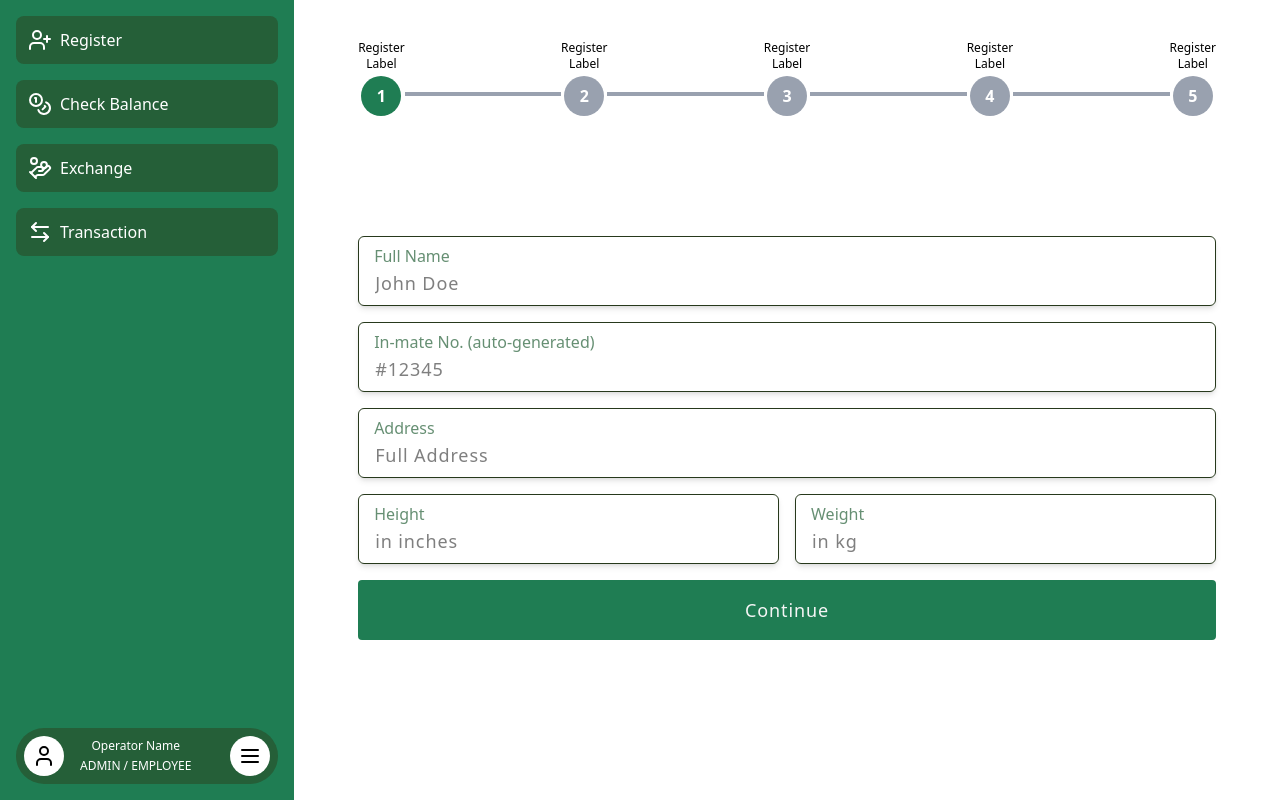
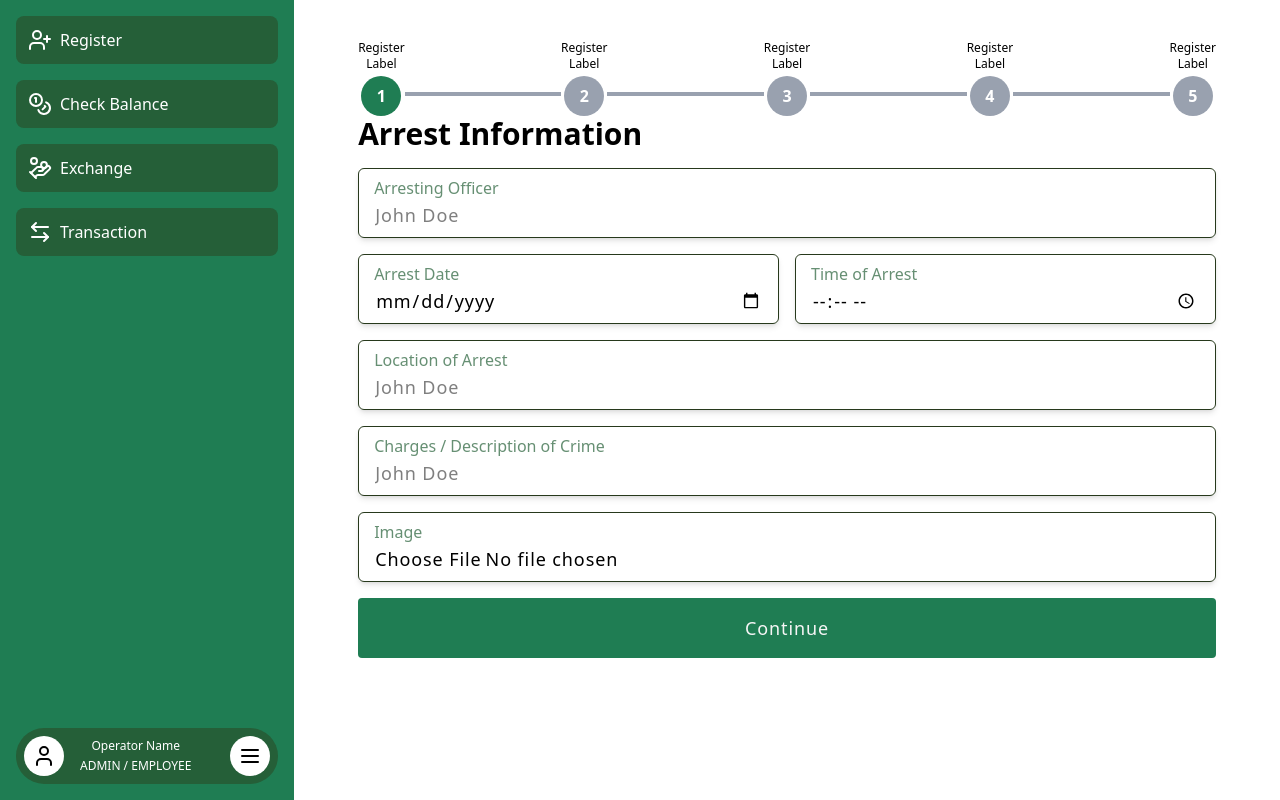
Before and after one commit to Lolillya/PrisonCoin-digital-currency, a React (Vite) app in the folder client/: page /admin/dashboard/register in a window 1280 px wide. Built offline with nearby package versions, Linux system fonts and the light colour scheme.

Commit message:
added react query for state management and register page step 2

```diff
--- a/client/package.json
+++ b/client/package.json
@@ -11,6 +11,7 @@
   },
   "dependencies": {
     "@tailwindcss/vite": "^4.1.7",
+    "@tanstack/react-query": "^5.80.2",
     "react": "^19.1.0",
     "react-dom": "^19.1.0",
     "react-router-dom": "^7.6.0",
@@ -18,6 +19,7 @@
   },
   "devDependencies": {
     "@eslint/js": "^9.25.0",
+    "@tanstack/eslint-plugin-query": "^5.78.0",
     "@types/node": "^22.15.21",
     "@types/react": "^19.1.2",
     "@types/react-dom": "^19.1.2",
--- a/client/src/components/ui/button.tsx
+++ b/client/src/components/ui/button.tsx
@@ -2,11 +2,17 @@ import type { ReactNode } from "react";
 
 type ButtonProps = {
   children: ReactNode;
+  type?: "button" | "submit" | "reset";
+  disabled?: boolean;
 };
 
-export const Button = ({ children }: ButtonProps) => {
+export const Button = ({ children, type = "button", disabled = false }: ButtonProps) => {
   return (
-    <button className="bg-primary text-text p-4 text-lg tracking-wider rounded w-full cursor-pointer hover:bg-secondary transition-colors duration-200 ">
+    <button
+      type={type}
+      className="bg-primary text-text p-4 text-lg tracking-wider rounded w-full cursor-pointer hover:bg-secondary transition-colors duration-200"
+      disabled={disabled}
+    >
       {children}
     </button>
   );
--- /dev/null
+++ b/client/src/hooks/register-page/register-page-steps.query.ts
@@ -0,0 +1,45 @@
+import { useQuery, useMutation, useQueryClient } from "@tanstack/react-query";
+
+interface RegisterSteps {
+  step1: boolean;
+  step2: boolean;
+  step3: boolean;
+  step4: boolean;
+  step5: boolean;
+}
+
+const initialSteps: RegisterSteps = {
+  step1: false,
+  step2: false,
+  step3: false,
+  step4: false,
+  step5: false,
+};
+
+export const useRegisterSteps = () => {
+  const queryClient = useQueryClient();
+
+  const { data: steps = initialSteps } = useQuery<RegisterSteps>({
+    queryKey: ["registerSteps"],
+    initialData: initialSteps,
+    queryFn: () => Promise.resolve(initialSteps),
+  });
+
+  const updateStep = useMutation({
+    mutationFn: (stepNumber: number) => {
+      const stepKey = `step${stepNumber}` as keyof RegisterSteps;
+      return Promise.resolve({
+        ...steps,
+        [stepKey]: true,
+      });
+    },
+    onSuccess: (newSteps) => {
+      queryClient.setQueryData(["registerSteps"], newSteps);
+    },
+  });
+
+  return {
+    steps,
+    updateStep: (stepNumber: number) => updateStep.mutate(stepNumber),
+  };
+};
--- a/client/src/main.tsx
+++ b/client/src/main.tsx
@@ -1,12 +1,17 @@
-import { StrictMode } from 'react'
-import { createRoot } from 'react-dom/client'
-import './index.css'
-import { RouterProvider } from 'react-router-dom'
-import { router } from './routes/routes'
-// import App from './App.tsx'
+import "./index.css";
 
-createRoot(document.getElementById('root')!).render(
+import { StrictMode } from "react";
+import { createRoot } from "react-dom/client";
+import { RouterProvider } from "react-router-dom";
+import { router } from "./routes/routes";
+import { QueryClient, QueryClientProvider } from "@tanstack/react-query";
+
+const queryClient = new QueryClient();
+
+createRoot(document.getElementById("root")!).render(
   <StrictMode>
-    <RouterProvider router={router} />
-  </StrictMode>,
-)
+    <QueryClientProvider client={queryClient}>
+      <RouterProvider router={router} />
+    </QueryClientProvider>
+  </StrictMode>
+);
--- a/client/src/pages/admin/register/components/register-inputs.tsx
+++ b/client/src/pages/admin/register/components/register-inputs.tsx
@@ -1,29 +1,41 @@
 import { Button } from "@/components/ui/button";
 import { Input } from "@/components/ui/input";
+import { useRegisterSteps } from "@/hooks/register-page/register-page-steps.query";
 
 export const RegisterInputs = () => {
+  const { updateStep } = useRegisterSteps();
+
+  const handleContinue = (e: React.FormEvent<HTMLFormElement>) => {
+    updateStep(1); // This will mark step 1 as complete
+
+    e.preventDefault();
+    console.log("Continue button clicked");
+  };
+
   return (
-    <div className="w-full h-full flex m-auto">
+    <form onSubmit={handleContinue}>
+      {/* STEP 1 */}
+      {/* <div className="w-full h-full flex m-auto">
         <div className="flex flex-col gap-4 w-full">
           <div className="flex flex-col relative group">
             <label className="absolute ml-4 text-secondary/70 text-base mt-2 transition-all duration-200 group-focus-within:text-xs">
               Full Name
             </label>
-          <Input placeholder="John Doe"/>
+            <Input placeholder="John Doe" required/>
           </div>
 
           <div className="flex flex-col relative group">
             <label className="absolute ml-4 text-secondary/70 text-base mt-2 transition-all duration-200 group-focus-within:text-xs">
               In-mate No. (auto-generated)
             </label>
-          <Input placeholder="#12345" />
+            <Input placeholder="#12345" required/>
           </div>
 
           <div className="flex flex-col relative group">
             <label className="absolute ml-4 text-secondary/70 text-base mt-2 transition-all duration-200 group-focus-within:text-xs">
               Address
             </label>
-          <Input placeholder="Full Address" />
+            <Input placeholder="Full Address" required/>
           </div>
 
           <div className="flex gap-4 w-full">
@@ -31,21 +43,74 @@ export const RegisterInputs = () => {
               <label className="absolute ml-4 text-secondary/70 text-base mt-2 transition-all duration-200 group-focus-within:text-xs">
                 Height
               </label>
-            <Input placeholder="in inches" />
+              <Input placeholder="in inches" required/>
             </div>
 
             <div className="flex flex-col relative group w-full">
               <label className="absolute ml-4 text-secondary/70 text-base mt-2 transition-all duration-200 group-focus-within:text-xs">
                 Weight
               </label>
-            <Input placeholder="in kg" />
+              <Input placeholder="in kg" required/>
+            </div>
+          </div>
+          <div>
+            <Button type="submit">Continue</Button>
+          </div>
+        </div>
+      </div> */}
+
+      {/* STEP 2 */}
+      <div className="w-full h-full flex m-auto">
+        <div className="flex flex-col gap-4 w-full">
+          <h2>Arrest Information</h2>
+          <div className="flex flex-col relative group">
+            <label className="absolute ml-4 text-secondary/70 text-base mt-2 transition-all duration-200 group-focus-within:text-xs">
+              Arresting Officer
+            </label>
+            <Input placeholder="John Doe" required />
+          </div>
+
+          <div className="flex gap-4 items-center w-full">
+            <div className="group relative w-full">
+              <label className="absolute ml-4 text-secondary/70 text-base mt-2 transition-all duration-200 group-focus-within:text-xs">
+                Arrest Date
+              </label>
+              <Input type="date" className="w-full" required />
+            </div>
+
+            <div className="group relative w-full">
+              <label className="absolute ml-4 text-secondary/70 text-base mt-2 transition-all duration-200 group-focus-within:text-xs">
+                Time of Arrest
+              </label>
+              <Input type="time" className="w-full" required />
             </div>
           </div>
 
+          <div className="flex flex-col relative group">
+            <label className="absolute ml-4 text-secondary/70 text-base mt-2 transition-all duration-200 group-focus-within:text-xs">
+              Location of Arrest
+            </label>
+            <Input placeholder="John Doe" required />
+          </div>
+
+          <div className="flex flex-col relative group">
+            <label className="absolute ml-4 text-secondary/70 text-base mt-2 transition-all duration-200 group-focus-within:text-xs">
+              Charges / Description of Crime
+            </label>
+            <Input placeholder="John Doe" required />
+          </div>
+
+          <div className="flex flex-col relative group">
+            <label className="absolute ml-4 text-secondary/70 text-base mt-2 transition-all duration-200 group-focus-within:text-xs">
+              Image
+            </label>
+            <Input type="file" />
+          </div>
           <div>
-          <Button>Continue</Button>
+            <Button type="submit">Continue</Button>
           </div>
         </div>
       </div>
+    </form>
   );
 };
```
Also changed, not shown: 1 other file (tests, documents, lock files or other folders). Lines whose indentation alone changed are shown as unchanged.
